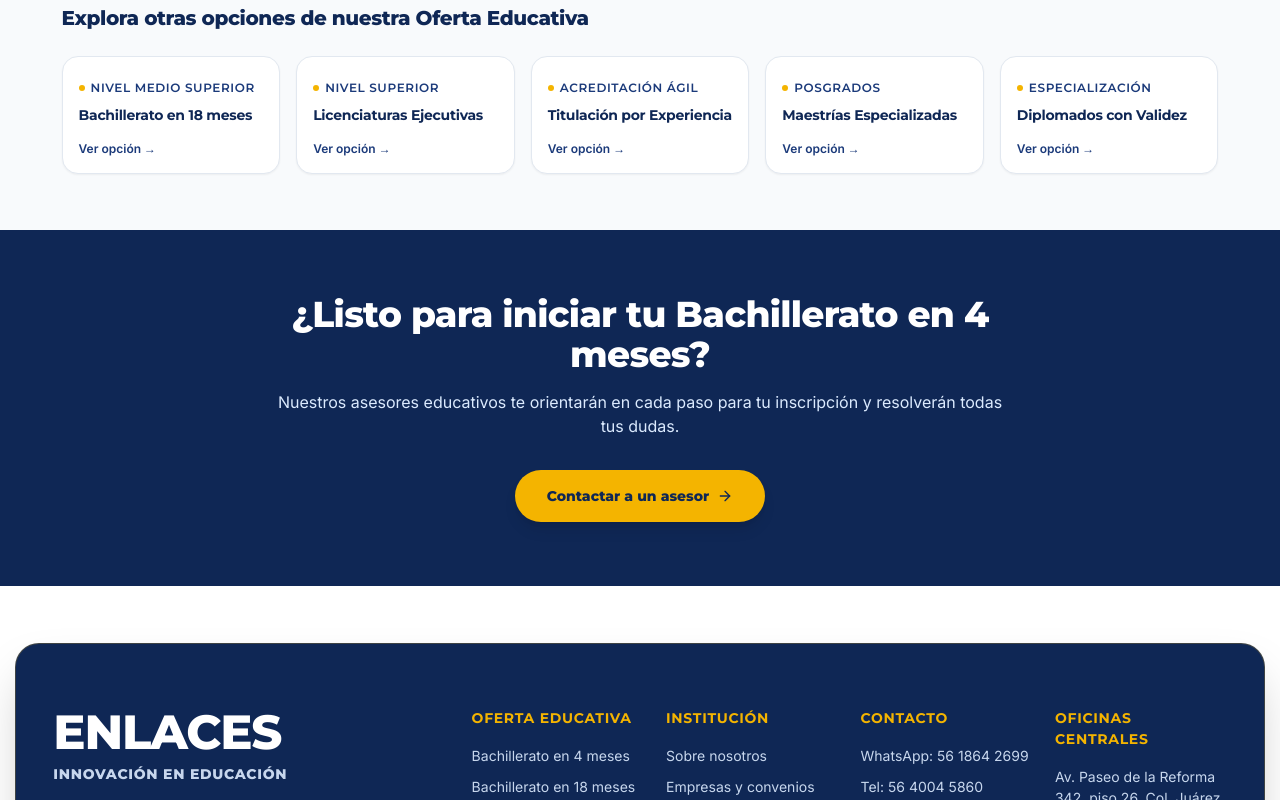
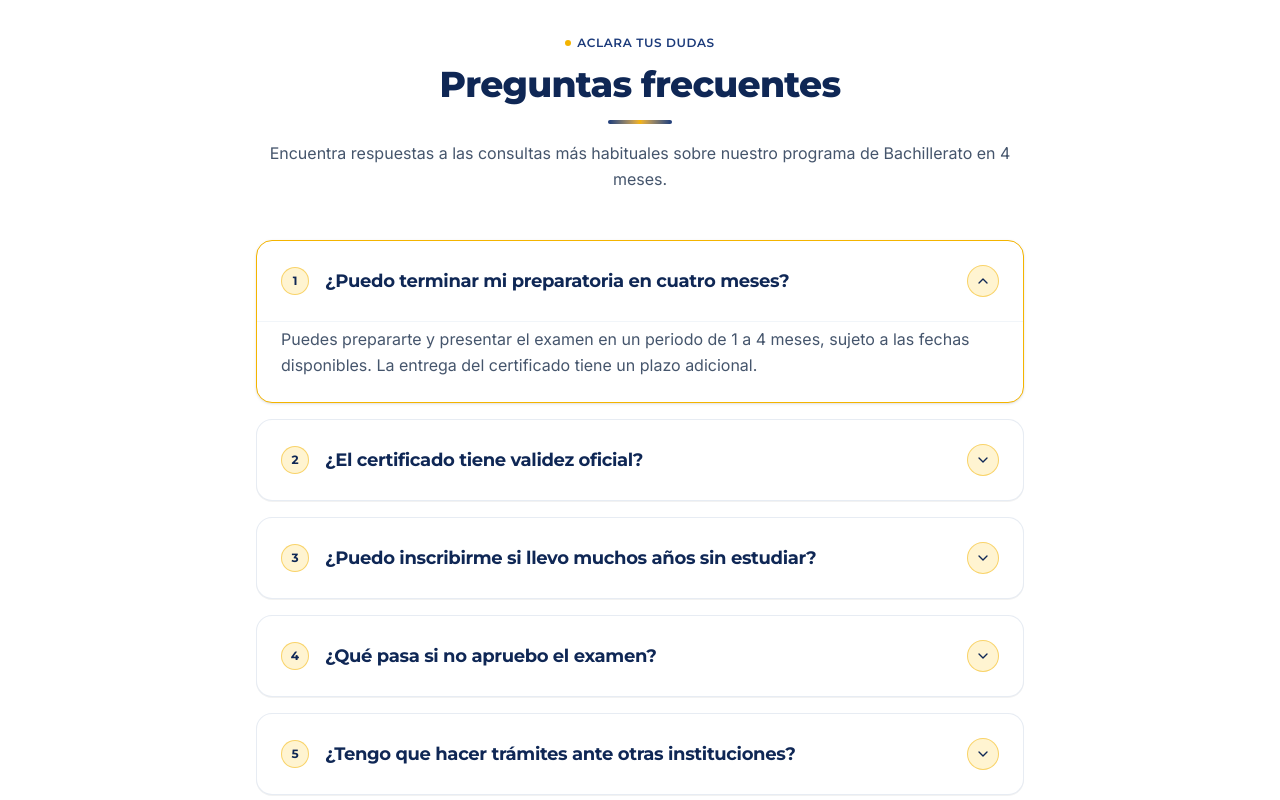
Before and after one commit to dmytro-webild/b02179c9-55a4-4431-96fc-35acbd36f5d2, a React (Vite) app: page /oferta/bachillerato-4-meses in a window 1280 px wide. Shown: the part 4000-4800 px from the top of the page. Built offline with nearby package versions, Linux system fonts and the light colour scheme.

Commit message:
Webild agent: En la página «Bachillerato en 4 meses», agrega una sección d

```diff
--- a/src/pages/OfertaBachilleratoPage.tsx
+++ b/src/pages/OfertaBachilleratoPage.tsx
@@ -1,5 +1,6 @@
+import { useState } from "react";
 import { Link } from "react-router-dom";
-import { motion } from "motion/react";
+import { motion, AnimatePresence } from "motion/react";
 import {
   BookOpen,
   Award,
@@ -8,10 +9,40 @@ import {
   Clock,
   ArrowRight,
   CheckCircle2,
-  UserCheck
+  UserCheck,
+  ChevronDown
 } from "lucide-react";
 
 export default function OfertaBachilleratoPage() {
+  const [openFaqIndex, setOpenFaqIndex] = useState<number | null>(0);
+
+  const faqs = [
+    {
+      question: "¿Puedo terminar mi preparatoria en cuatro meses?",
+      answer: "Puedes prepararte y presentar el examen en un periodo de 1 a 4 meses, sujeto a las fechas disponibles. La entrega del certificado tiene un plazo adicional."
+    },
+    {
+      question: "¿El certificado tiene validez oficial?",
+      answer: "Sí. La acreditación se realiza conforme al Acuerdo 286 de la SEP y el certificado oficial tiene validez nacional."
+    },
+    {
+      question: "¿Puedo inscribirme si llevo muchos años sin estudiar?",
+      answer: "Sí. Recibirás una guía de estudios, sesiones semanales en vivo, clases grabadas y acompañamiento de tutores."
+    },
+    {
+      question: "¿Qué pasa si no apruebo el examen?",
+      answer: "Tu programa incluye tres oportunidades de presentación."
+    },
+    {
+      question: "¿Tengo que hacer trámites ante otras instituciones?",
+      answer: "No. ENLACES realiza las gestiones correspondientes y te acompaña hasta entregarte tu certificado."
+    },
+    {
+      question: "¿Cuándo recibiré mi certificado?",
+      answer: "En un plazo de hasta 120 días hábiles desde que acreditas el examen."
+    }
+  ];
+
   const otherCategories = [
     { title: "Bachillerato en 18 meses", href: "/oferta/bachillerato-18-meses", tag: "Nivel Medio Superior" },
     { title: "Licenciaturas Ejecutivas", href: "/oferta-educativa/licenciaturas", tag: "Nivel Superior" },
@@ -484,6 +515,78 @@ export default function OfertaBachilleratoPage() {
         </div>
       </section>
 
+      {/* SECCIÓN 4 — PREGUNTAS FRECUENTES */}
+      <section className="py-16 sm:py-20 bg-white border-t border-slate-200/80">
+        <div className="mx-auto w-[var(--container)] px-4 sm:px-6">
+          <div className="max-w-3xl mx-auto text-center mb-12">
+            <span className="inline-flex items-center gap-1.5 font-['Montserrat'] font-semibold text-xs text-[#1B3A7A] uppercase tracking-wider">
+              <span className="size-1.5 rounded-full bg-[#F4B400] shrink-0" />
+              Aclara tus dudas
+            </span>
+            <h2 className="mt-3 font-['Montserrat'] font-extrabold text-3xl sm:text-4xl text-[#0F2755]">
+              Preguntas frecuentes
+            </h2>
+            <div className="mx-auto my-4 h-1 w-16 rounded-full bg-gradient-to-r from-[#1B3A7A] via-[#F4B400] to-[#1B3A7A]" />
+            <p className="font-['Inter'] text-slate-600 text-sm sm:text-base leading-relaxed">
+              Encuentra respuestas a las consultas más habituales sobre nuestro programa de Bachillerato en 4 meses.
+            </p>
+          </div>
+
+          <div className="max-w-3xl mx-auto space-y-4">
+            {faqs.map((faq, idx) => {
+              const isOpen = openFaqIndex === idx;
+              return (
+                <div
+                  key={idx}
+                  className={`bg-white rounded-2xl border transition-all duration-200 overflow-hidden ${
+                    isOpen ? "border-[#F4B400] shadow-sm" : "border-slate-200/80 hover:border-slate-300 shadow-2xs"
+                  }`}
+                >
+                  <button
+                    type="button"
+                    onClick={() => setOpenFaqIndex(isOpen ? null : idx)}
+                    aria-expanded={isOpen}
+                    className="w-full text-left p-5 sm:p-6 flex items-center justify-between gap-4 cursor-pointer focus:outline-none"
+                  >
+                    <div className="flex items-center gap-3 sm:gap-4 pr-2">
+                      <span className="w-7 h-7 rounded-full bg-[#FFF4D1] text-[#0F2755] font-['Montserrat'] font-bold text-xs flex items-center justify-center shrink-0 border border-[#F4B400]/50">
+                        {idx + 1}
+                      </span>
+                      <h3 className="font-['Montserrat'] font-bold text-base sm:text-lg text-[#0F2755] leading-snug">
+                        {faq.question}
+                      </h3>
+                    </div>
+                    <div
+                      className={`w-8 h-8 rounded-full bg-[#FFF4D1] text-[#0F2755] flex items-center justify-center shrink-0 border border-[#F4B400]/50 transition-transform duration-300 ${
+                        isOpen ? "rotate-180 bg-[#F4B400]" : ""
+                      }`}
+                    >
+                      <ChevronDown className="w-4 h-4" />
+                    </div>
+                  </button>
+
+                  <AnimatePresence initial={false}>
+                    {isOpen && (
+                      <motion.div
+                        initial={{ height: 0, opacity: 0 }}
+                        animate={{ height: "auto", opacity: 1 }}
+                        exit={{ height: 0, opacity: 0 }}
+                        transition={{ duration: 0.25, ease: "easeInOut" }}
+                        className="overflow-hidden"
+                      >
+                        <div className="px-5 sm:px-6 pb-5 sm:pb-6 pt-1 text-slate-600 font-['Inter'] text-sm sm:text-base leading-relaxed border-t border-slate-100">
+                          <p>{faq.answer}</p>
+                        </div>
+                      </motion.div>
+                    )}
+                  </AnimatePresence>
+                </div>
+              );
+            })}
+          </div>
+        </div>
+      </section>
+
       {/* Explorar Otras Categorías */}
       <section className="py-14 bg-slate-50 border-t border-slate-200/80">
         <div className="mx-auto w-[var(--container)] px-4 sm:px-6">
```
